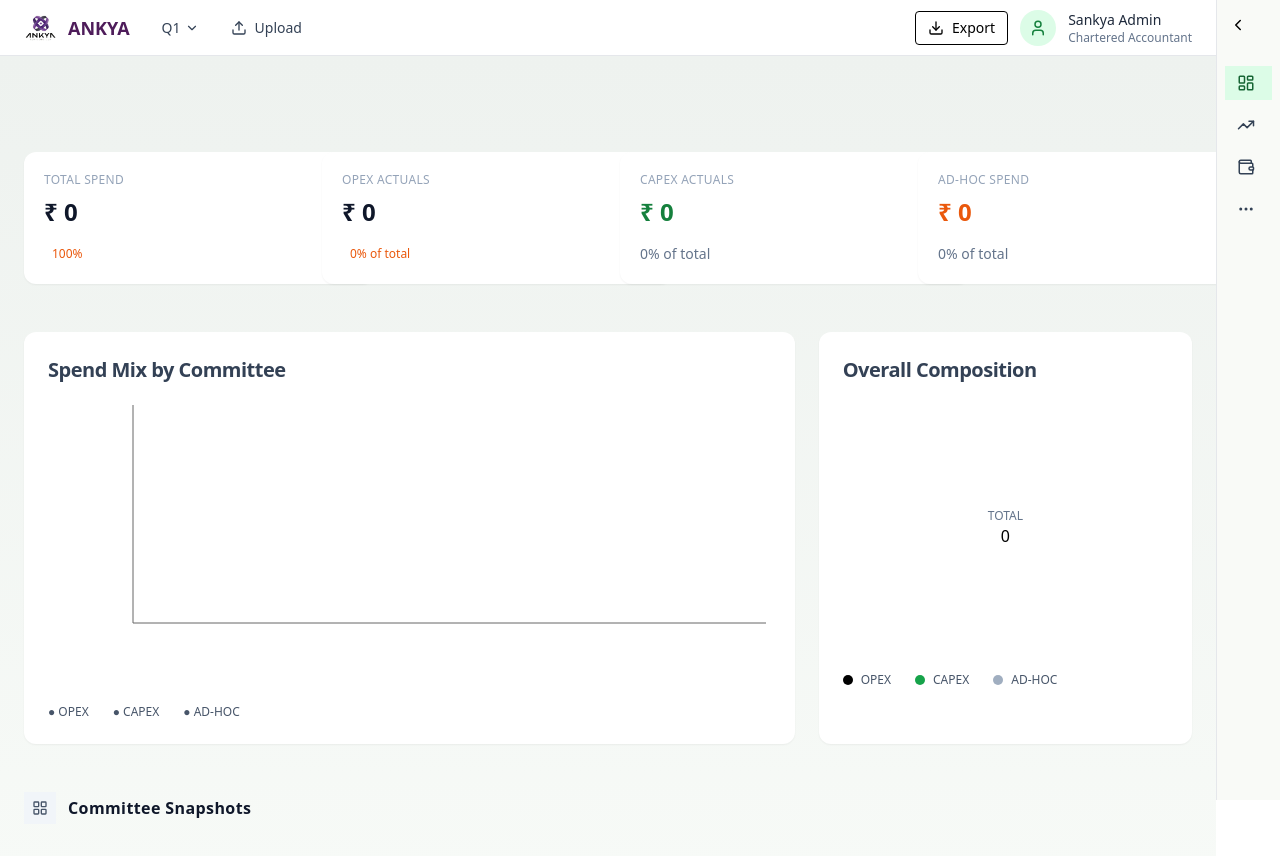
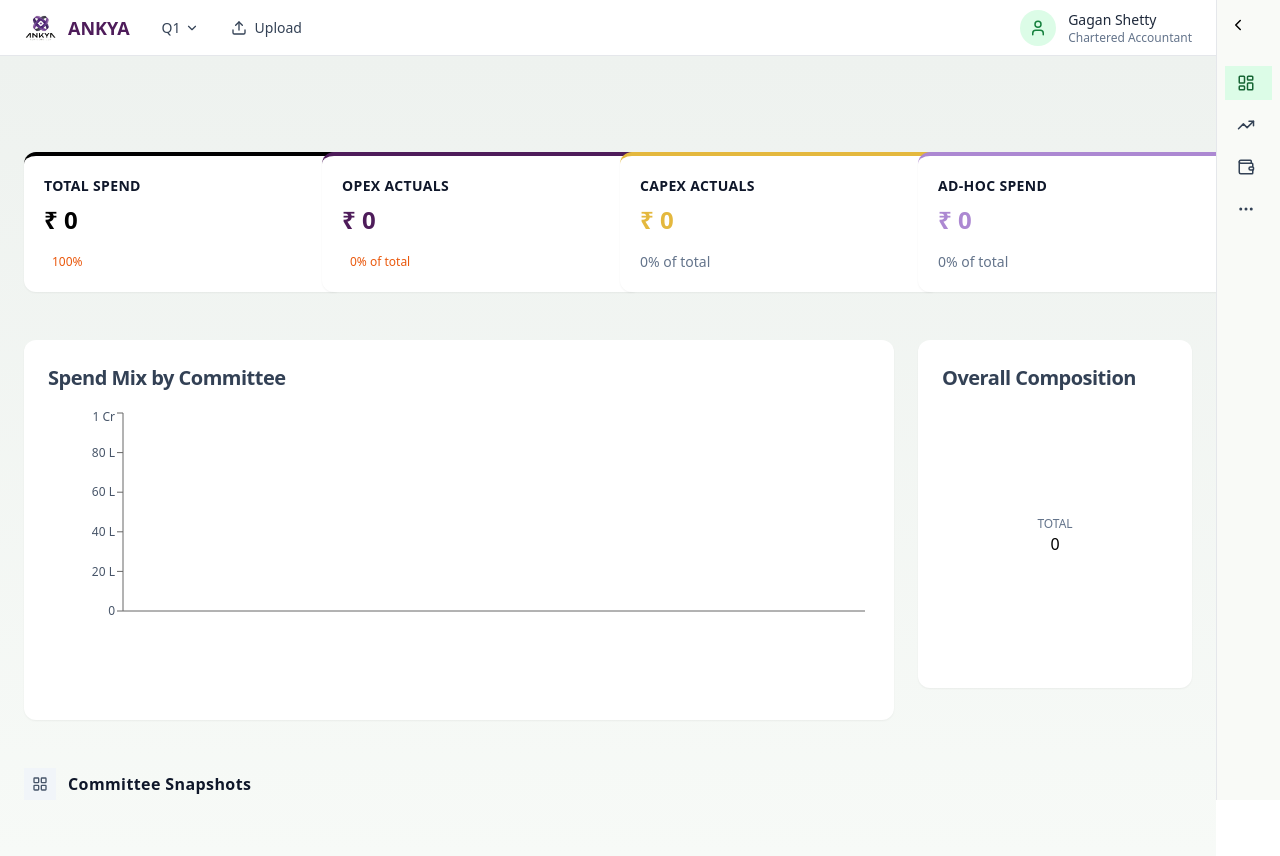
Before and after one commit to NJ-kannadiga/ankya-ca, a React (Vite) app: page /dashboard in a window 1280 px wide. Shown: the top 856 px of the page. Built offline with nearby package versions, Linux system fonts and the light colour scheme.

Commit message:
updated all hove and all

```diff
--- a/src/components/CommitteeCard.tsx
+++ b/src/components/CommitteeCard.tsx
@@ -1,11 +1,19 @@
 import { formatINRShort } from "@/lib/utils"
+import { KPI_COLORS } from "@/lib/kpiColors"
+
+type CommitteeCardProps = {
+  name: string
+  opex?: number
+  capex?: number
+  adhoc?: number
+}
 
 export function CommitteeCard({
   name,
   opex = 0,
   capex = 0,
   adhoc = 0,
-}) {
+}: CommitteeCardProps) {
   const total = opex + capex + adhoc || 1
 
   const opexPct = (opex / total) * 100
@@ -15,47 +23,75 @@ export function CommitteeCard({
   return (
     <div className="bg-white rounded-xl border border-slate-100 shadow-sm p-4">
       {/* TITLE */}
-      <h3 className="text-sm font-semibold text-slate-800 mb-3">
+      <h3 className="text-sm font-semibold text-slate-800 mb-3 truncate">
         {name}
       </h3>
 
-      {/* SINGLE SEGMENTED PROGRESS BAR */}
+      {/* SEGMENTED PROGRESS BAR */}
       <div className="h-2 w-full rounded-full bg-slate-200 overflow-hidden flex mb-4">
         {opex > 0 && (
           <div
-            className="bg-slate-900"
-            style={{ width: `${opexPct}%` }}
+            style={{
+              width: `${opexPct}%`,
+              backgroundColor: KPI_COLORS.opex,
+            }}
           />
         )}
         {capex > 0 && (
           <div
-            className="bg-green-600"
-            style={{ width: `${capexPct}%` }}
+            style={{
+              width: `${capexPct}%`,
+              backgroundColor: KPI_COLORS.capex,
+            }}
           />
         )}
         {adhoc > 0 && (
           <div
-            className="bg-orange-500"
-            style={{ width: `${adhocPct}%` }}
+            style={{
+              width: `${adhocPct}%`,
+              backgroundColor: KPI_COLORS.adhoc,
+            }}
           />
         )}
       </div>
 
-      {/* INLINE VALUES (OLD STYLE FEEL) */}
+      {/* VALUES */}
       <div className="flex justify-between text-xs">
-        <Value label="OPEX" value={opex} color="text-slate-900" />
-        <Value label="CAPEX" value={capex} color="text-green-600" />
-        <Value label="AD-HOC" value={adhoc} color="text-orange-500" />
+        <Value
+          label="OPEX"
+          value={opex}
+          color={KPI_COLORS.opex}
+        />
+        <Value
+          label="CAPEX"
+          value={capex}
+          color={KPI_COLORS.capex}
+        />
+        <Value
+          label="AD-HOC"
+          value={adhoc}
+          color={KPI_COLORS.adhoc}
+        />
       </div>
     </div>
   )
 }
 
-function Value({ label, value, color }) {
+/* ===================== VALUE COMPONENT ===================== */
+
+function Value({
+  label,
+  value,
+  color,
+}: {
+  label: string
+  value: number
+  color: string
+}) {
   return (
     <div className="flex flex-col items-center">
       <span className="text-slate-500">{label}</span>
-      <span className={`font-medium ${color}`}>
+      <span className="font-medium" style={{ color }}>
         {value ? formatINRShort(value) : "₹0"}
       </span>
     </div>
--- a/src/components/charts/SpendBarChart.tsx
+++ b/src/components/charts/SpendBarChart.tsx
@@ -13,6 +13,19 @@ type ThresholdConfig = {
   enabled: boolean
   value: number
 }
+const LAKH = 100_000
+const CRORE = 10_000_000
+
+const Y_TICKS = [
+  0 * LAKH,    // 0 L
+  10 * LAKH,   // 10 L
+  20 * LAKH,   // 20 L
+  40 * LAKH,   // 40 L
+  60 * LAKH,   // 60 L
+  80 * LAKH,   // 80 L
+  1 * CRORE,   // 1 Cr
+]
+
 
 type SpendBarChartProps = {
   data: {
@@ -38,6 +51,40 @@ export function SpendBarChart({
   Gtitle = "Spend Mix by Committee",
 }: SpendBarChartProps) {
   const isThresholdEnabled = threshold?.enabled === true
+const WrappedXAxisTick = ({ x, y, payload, width = 90 }: any) => {
+  const text = payload.value
+  const words = text.split(" ")
+
+  const lines: string[] = []
+  let currentLine = ""
+
+  words.forEach((word) => {
+    if ((currentLine + word).length <= 12) {
+      currentLine += (currentLine ? " " : "") + word
+    } else {
+      lines.push(currentLine)
+      currentLine = word
+    }
+  })
+
+  if (currentLine) lines.push(currentLine)
+
+  return (
+    <text
+      x={x}
+      y={y + 10}
+      textAnchor="middle"
+      fill="#475569"
+      fontSize={12}
+    >
+      {lines.map((line, index) => (
+        <tspan key={index} x={x} dy={index === 0 ? 0 : 14}>
+          {line}
+        </tspan>
+      ))}
+    </text>
+  )
+}
 
   // 🔁 Transform data only if threshold is enabled
   const chartData = isThresholdEnabled
@@ -56,7 +103,8 @@ export function SpendBarChart({
       }))
     : data
 
-  return (
+
+    return (
     <div className="bg-white rounded-xl shadow-sm p-6">
       {/* TITLE */}
       <h2 className="text-xl font-bold text-slate-700 mb-4 tracking-tight">
@@ -68,18 +116,26 @@ export function SpendBarChart({
         <ResponsiveContainer width="100%" height="100%">
           <BarChart data={chartData}>
             {/* X AXIS */}
-         <XAxis
+ <XAxis
   dataKey="name"
   interval={0}
-  tick={{ fontSize: 12, fill: "#475569" }}
-  height={60}
+  tick={<WrappedXAxisTick />}
+  height={80}   // important for multi-line
+
+    angle={-30}
+
 />
 
             {/* Y AXIS */}
-            <YAxis
-              tickFormatter={formatINRShort}
-              width={80}
-            />
+<YAxis
+  domain={[0, 1 * CRORE]}   // 👈 must include 0
+  ticks={Y_TICKS}
+  tickFormatter={formatINRShort}
+  width={70}
+  tick={{ fontSize: 12, fill: "#475569" }}
+  allowDataOverflow
+/>
+
 
             {/* TOOLTIP */}
             <Tooltip
@@ -101,18 +157,18 @@ export function SpendBarChart({
                 />
               </>
             ) : (
-              <Bar dataKey="opex" fill="#000000" />
+              <Bar dataKey="opex" fill="#4E1C5A" minPointSize={6} />
             )}
 
             {/* CAPEX & AD-HOC */}
-            <Bar dataKey="capex" fill="#2f855a" />
-            <Bar dataKey="adhoc" fill="#a0aec0" />
+            <Bar dataKey="capex" fill="#E4B83E" minPointSize={6}/>
+            <Bar dataKey="adhoc" fill="#AC88D2" minPointSize={6}/>
           </BarChart>
         </ResponsiveContainer>
       </div>
 
       {/* LEGEND */}
-      <div className="mt-4 flex gap-6 text-xs text-slate-600 flex-wrap">
+      {/* <div className="mt-4 flex gap-6 text-xs text-slate-600 flex-wrap">
         {isThresholdEnabled ? (
           <>
             <span className="text-green-700">● OPEX (Within Threshold)</span>
@@ -123,7 +179,7 @@ export function SpendBarChart({
         )}
         <span>● CAPEX</span>
         <span>● AD-HOC</span>
-      </div>
+      </div> */}
     </div>
   )
 }
--- a/src/components/charts/SpendPieChart.tsx
+++ b/src/components/charts/SpendPieChart.tsx
@@ -8,9 +8,9 @@ import {
 } from "recharts"
 import {  formatINRShort } from "@/lib/utils";
 const DEFAULT_COLORS = [
-  "#000000",
-  "#16a34a",
-  "#a0aec0",
+  "#4E1C5A",
+  "#E4B83E",
+  "#AC88D2",
   "#dc2626",
   "#f59e0b",
 ]
@@ -20,6 +20,7 @@ export function SpendPieChart({
   title = "Overall Composition",
   centerLabel = "TOTAL",
   centerValue,
+  showlegend = true,
 }: SpendPieChartProps) {
   return (
     <div className="bg-white rounded-xl shadow-sm p-6">
@@ -77,7 +78,7 @@ export function SpendPieChart({
       </div>
 
       {/* LEGEND (AUTO) */}
-      <div className="mt-4 flex flex-wrap gap-6 text-xs text-slate-600">
+     { showlegend && <div className="mt-4 flex flex-wrap gap-6 text-xs text-slate-600">
         {data.map((slice, index) => (
           <div
             key={slice.name}
@@ -94,7 +95,7 @@ export function SpendPieChart({
             <span className="font-medium">{slice.name}</span>
           </div>
         ))}
-      </div>
+      </div>}
     </div>
   )
 }
--- a/src/components/ui/DashboardCards.tsx
+++ b/src/components/ui/DashboardCards.tsx
@@ -25,16 +25,6 @@ type DashboardCardsProps = {
 }
 
 export function DashboardCards({ data }: DashboardCardsProps) {
-  const ALLOWED_POPUP_TITLES = [
-  "Total Budget Approved",
-  "Total Expenditure",
-  "Unspent Balance",
-  "Community Alert",
-]
-
-
-
-
   const [selectedCard, setSelectedCard] = useState<any>(null)
 
   return (
@@ -43,26 +33,25 @@ export function DashboardCards({ data }: DashboardCardsProps) {
         {data.map((item, index) => (
           <div
             key={index}
-  className={`cursor-pointer ${
-    ALLOWED_POPUP_TITLES.includes(item.title) ? "" : "pointer-events-none"
-  }`}
-  onClick={() => {
-    if (!ALLOWED_POPUP_TITLES.includes(item.title)) return
-    setSelectedCard(item)
-  }}
+            className="cursor-pointer"
+            onClick={() => setSelectedCard(item)}
           >
             <KpiCard
               title={item.title}
-            amount={item.title.toLowerCase() === 'community alert' ? item.amount : formatINRShort(item.amount)}
+              amount={
+                item.title.toLowerCase() === "community alert"
+                  ? item.amount
+                  : formatINRShort(item.amount)
+              }
               percentText={item.percentText ?? item.percentage}
               percentValue={item.percentValue}
               isPositive={item.isPositive}
               amountColor={item.amountColor}
+              colorKey={item.colorKey}
             />
           </div>
         ))}
       </div>
-
 
       {/* POPUP */}
       <Modal
@@ -71,12 +60,16 @@ export function DashboardCards({ data }: DashboardCardsProps) {
         onClose={() => setSelectedCard(null)}
       >
         {/* BAR GRAPH */}
-  {selectedCard?.title !== "Community Alert" ? (
+        {selectedCard?.data?.length ? (
           <SpendingByCommitteeBar
             title={`${selectedCard?.title} – Breakdown`}
-    data={selectedCard?.data}
+            data={selectedCard.data}
           />
-) : null}
+        ) : (
+          <p className="text-sm text-slate-500">
+            No breakdown data available.
+          </p>
+        )}
 
         {/* TABLE */}
         <div className="mt-8">
@@ -86,6 +79,7 @@ export function DashboardCards({ data }: DashboardCardsProps) {
             data={generateRowsFromData(selectedCard?.data || [])}
           />
         </div>
-      </Modal></>
+      </Modal>
+    </>
   )
 }
--- a/src/components/ui/KpiCard.tsx
+++ b/src/components/ui/KpiCard.tsx
@@ -1,14 +1,13 @@
 import React from "react"
+import { KPI_COLORS } from "@/lib/kpiColors"
 
 type KpiCardProps = {
   title: string
   amount: any
   percentText?: string
   percentValue?: string
-  amountColor?: string
+  colorKey?: keyof typeof KPI_COLORS
   percentColor?: string
-  isPositive?: boolean
-  data?:[]
 }
 
 export function KpiCard({
@@ -16,44 +15,61 @@ export function KpiCard({
   amount,
   percentText,
   percentValue,
-  amountColor = "text-slate-900",
-  isPositive = false,
-  percentColor= "text-orange-600",
-  data
+  colorKey = "total",
+  percentColor = "text-orange-600",
 }: KpiCardProps) {
+  const accentColor = KPI_COLORS[colorKey] ?? KPI_COLORS.total
+
   return (
-    <div  className="
-    bg-white rounded-xl shadow-sm hover:shadow-md transition
+    <div
+  className="
+    bg-white rounded-xl
+    shadow-sm
     p-5 min-h-[120px]
     flex flex-col justify-between
 
-    w-fit              /* 👈 key */
-    min-w-[350px]      /* 👈 safe minimum */
-    max-w-[320px]      /* 👈 prevent wide card */
+    w-fit min-w-[320px] max-w-[350px]
+
+    /* ✅ HOVER ANIMATION */
+    transform-gpu
+    transition-all duration-300 ease-out
+    hover:-translate-y-2
+    hover:scale-[1.04]
+    hover:shadow-2xl
   "
+  style={{
+    borderTop: `4px solid ${accentColor}`,
+  }}
 >
+      {/* TITLE (FIXED OPACITY & WEIGHT) */}
+    <p className="
+  text-sm
+  font-bold
+  text-slate-900
+  tracking-wide
+  uppercase
+  mb-2
+">
+  {title}
+</p>
 
-      {/* TOP SECTION */}
-      <div>
-        {/* TITLE */}
-        <p className="text-xs tracking-wide text-slate-400 font-medium uppercase mb-2">
-          {title}
-        </p>
-
-        {/* AMOUNT */}
-    {  title.toLowerCase() !== 'community alert' && <div className={`text-2xl font-bold ${amountColor}`}>
-          ₹ {amount}
-        </div>}
-         {  title.toLowerCase() == 'community alert' && <div className={`text-2xl font-bold ${amountColor}`}>
-        {amount}
-        </div>}
+      {/* AMOUNT */}
+      <div
+        className="text-2xl font-bold"
+        style={{ color: accentColor }}
+      >
+        {title.toLowerCase() === "community alert"
+          ? amount
+          : `₹ ${amount}`}
       </div>
 
-      {/* BOTTOM SECTION (ALWAYS VISIBLE) */}
+      {/* FOOTER */}
       <div className="mt-4 flex items-center gap-2 text-sm">
         {percentValue && (
-          <span className={`px-2 py-0.5 rounded-full ${percentColor} text-xs font-medium`}>
-             {percentValue}
+          <span
+            className={`px-2 py-0.5 rounded-full ${percentColor} text-xs font-medium`}
+          >
+            {percentValue}
           </span>
         )}
 
--- a/src/components/ui/TopNav.tsx
+++ b/src/components/ui/TopNav.tsx
@@ -86,44 +86,47 @@ interface SummaryItem {
     { name: "Ad-Hoc", value: totals["Ad-Hoc"] },
   ];
 }
- function parsePaymentDate(dateStr?: string): Date | null {
-  if (!dateStr || typeof dateStr !== "string") return null
+function parsePaymentDate(dateValue?: string | number): Date | null {
+  if (dateValue === null || dateValue === undefined) return null
 
-  const trimmed = dateStr.trim()
+  /* ===============================
+     CASE 1: Excel serial number
+     =============================== */
+  if (typeof dateValue === "number" && isFinite(dateValue)) {
+    const excelEpoch = new Date(1899, 11, 30)
+    return new Date(excelEpoch.getTime() + dateValue * 86400000)
+  }
 
-  // ===============================
-  // Format 1: DD-MMM-YY  (03-Dec-25)
-  // ===============================
-  if (trimmed.includes("-")) {
-    const parts = trimmed.split("-")
-    if (parts.length === 3) {
-      const [dayStr, monStr, yearStr] = parts
+  if (typeof dateValue !== "string") return null
+
+  const trimmed = dateValue.trim()
+  if (!trimmed) return null
+
+  /* ===============================
+     CASE 2: DD-MMM-YY (case-insensitive)
+     e.g. 01-jan-25, 01-JAN-25
+     =============================== */
+  if (/[a-zA-Z]/.test(trimmed) && trimmed.includes("-")) {
+    const [dayStr, monStr, yearStr] = trimmed.split("-")
 
     const monthMap: Record<string, number> = {
-        Jan: 0, Feb: 1, Mar: 2,
-        Apr: 3, May: 4, Jun: 5,
-        Jul: 6, Aug: 7, Sep: 8,
-        Oct: 9, Nov: 10, Dec: 11,
+      jan: 0, feb: 1, mar: 2, apr: 3, may: 4, jun: 5,
+      jul: 6, aug: 7, sep: 8, oct: 9, nov: 10, dec: 11,
     }
 
-      const month = monthMap[monStr]
-      if (month === undefined) return null
+    const month = monthMap[monStr.toLowerCase()]
+    const day = Number(dayStr)
+    const year = yearStr.length === 2 ? 2000 + Number(yearStr) : Number(yearStr)
 
-      const day = Number(dayStr)
-      const year =
-        yearStr.length === 2 ? Number(`20${yearStr}`) : Number(yearStr)
-
-      if (!isFinite(day) || !isFinite(year)) return null
-
+    if (!isFinite(day) || month === undefined || !isFinite(year)) return null
     return new Date(year, month, day)
   }
-  }
 
-  // ===============================
-  // Format 2: DD/MM/YYYY  (15/12/2025)
-  // ===============================
-  if (trimmed.includes("/")) {
-    const parts = trimmed.split("/")
+  /* ===============================
+     CASE 3: DD-MM-YYYY or DD/MM/YYYY
+     =============================== */
+  if (trimmed.includes("-") || trimmed.includes("/")) {
+    const parts = trimmed.split(/[-/]/)
     if (parts.length === 3) {
       const [dayStr, monthStr, yearStr] = parts
 
@@ -131,14 +134,7 @@ interface SummaryItem {
       const month = Number(monthStr) - 1
       const year = Number(yearStr)
 
-      if (
-        !isFinite(day) ||
-        !isFinite(month) ||
-        !isFinite(year)
-      ) {
-        return null
-      }
-
+      if (!isFinite(day) || !isFinite(month) || !isFinite(year)) return null
       return new Date(year, month, day)
     }
   }
@@ -146,6 +142,15 @@ interface SummaryItem {
   return null
 }
 
+function formatDate(date: Date | null) {
+  return date
+    ? date.toLocaleDateString("en-IN", {
+        day: "2-digit",
+        month: "short",
+        year: "numeric",
+      })
+    : ""
+}
 
 function getQuarterFromDate(date) {
   if (!date || isNaN(date)) return null;
@@ -247,106 +252,7 @@ const handleFileChange = (e) => {
 };
 
 
-// const handleFileChange = (e) => {
-//   const file = e.target.files?.[0];
-//   if (!file) return;
 
-//   const reader = new FileReader();
-
-//   reader.onload = async (event) => {
-//     try {
-//       const binaryData = event.target.result;
-//       const workbook = XLSX.read(binaryData, { type: "binary" });
-
-//       /* ============================
-//          ✅ TAKE SHEETS 0, 1, 2
-//       ============================ */
-//       const targetSheetNames = workbook.SheetNames.slice(0, 3);
-
-//       const MAX_ROWS = 5000;
-//       const BATCH_SIZE = 100;
-
-//       let allRows = [];
-//       let finalHeaders = new Set();
-
-//       for (const sheetName of targetSheetNames) {
-//         const sheet = workbook.Sheets[sheetName];
-//         if (!sheet) continue;
-
-//         const sheetData = XLSX.utils.sheet_to_json(sheet, {
-//           header: 1,
-//           defval: "",
-//         });
-
-//         if (!sheetData.length) continue;
-
-//         const rawHeaders = sheetData[0];
-//         const headers = rawHeaders
-//           .map((h) => String(h).trim())
-//           .filter(Boolean);
-
-//         headers.forEach((h) => finalHeaders.add(h));
-
-//         const totalRows = Math.min(sheetData.length - 1, MAX_ROWS);
-//         let processedRows = 0;
-
-//         for (let i = 1; i <= totalRows; i += BATCH_SIZE) {
-//           const batch = sheetData.slice(i, i + BATCH_SIZE);
-
-//           batch.forEach((row) => {
-//             const obj = {};
-//             let hasData = false;
-
-//             rawHeaders.forEach((header, colIndex) => {
-//               const key = String(header).trim();
-//               if (!key) return;
-
-//               const value = row[colIndex] ?? "";
-//               if (value !== "") hasData = true;
-
-//               obj[key] = value;
-//             });
-
-//             /* ✅ QUARTER LOGIC */
-//             const paymentDate = parsePaymentDate(obj["Payment Date"]);
-//             const quarter = getQuarterFromDate(paymentDate);
-//             if (quarter) obj.Quarter = quarter;
-
-//             if (hasData) allRows.push(obj);
-//           });
-
-//           processedRows += batch.length;
-
-//           const percent = Math.min(
-//             90,
-//             Math.round((processedRows / totalRows) * 100)
-//           );
-//           console.log(`Processing ${sheetName}: ${percent}%`);
-
-//           await new Promise((res) => setTimeout(res, 5));
-//         }
-//       }
-
-//       /* ============================
-//          ✅ FINAL MERGED DATA
-//       ============================ */
-//       const finalData = {
-//         columns: [...finalHeaders, "Quarter"],
-//         rows: allRows,
-//       };
-
-//       console.log("Final Parsed Data (Sheets 0,1,2):", finalData);
-
-//       setExcelData(finalData);
-//       onExcelParsed?.(finalData);
-
-//     } catch (err) {
-//       console.error("Excel parsing error:", err);
-//     }
-//   };
-
-//   reader.readAsBinaryString(file);
-// };
 
 
 
@@ -407,10 +313,10 @@ const handleFileChange = (e) => {
       {/* RIGHT SECTION */}
       <div className="flex items-center gap-3">
         {/* EXPORT */}
-        <button className="flex items-center gap-2 text-sm px-3 py-1.5 border border-black rounded hover:bg-slate-100 transition">
+        {/* <button className="flex items-center gap-2 text-sm px-3 py-1.5 border border-black rounded hover:bg-slate-100 transition">
           <Download size={16} />
           Export
-        </button>
+        </button> */}
 
         {/* PROFILE */}
         <div className="h-9 w-9 rounded-full bg-green-100 flex items-center justify-center">
@@ -419,8 +325,7 @@ const handleFileChange = (e) => {
 
         <div className="leading-tight text-left">
           <p className="text-sm font-medium text-slate-800">
-            Sankya Admin
-          </p>
+Gagan Shetty           </p>
           <p className="text-xs text-slate-500">
             Chartered Accountant
           </p>
--- /dev/null
+++ b/src/lib/kpiColors.ts
@@ -0,0 +1,11 @@
+// can live near KpiCard or in a constants file
+
+export const KPI_COLORS: Record<
+  "total" | "opex" | "capex" | "adhoc",
+  string
+> = {
+  total: "#000000",
+  opex: "#4E1C5A",
+  capex: "#E4B83E",
+  adhoc: "#AC88D2",
+}
--- a/src/pages/dashboard/Overview.tsx
+++ b/src/pages/dashboard/Overview.tsx
@@ -24,6 +24,8 @@ interface BarItem {
   capex: number;
   adhoc: number;
 }
+
+
 
 // --- Helper Functions ---
 function formatToCrL(value: number): string {
@@ -56,17 +58,17 @@ export default function Overview() {
       const amt = Number(r["Total Expense Paid"]) || 0;
       if (r.Nature === "Operating") operating += amt;
       else if (r.Nature === "Capex") capex += amt;
-      else if (r.Nature === "Ad-Hoc") adhoc += amt;
+      else if (r.Nature?.toLowerCase() === "ad-hoc") adhoc += amt;
     });
 
     const total = operating + capex + adhoc;
     const qLabel = filteredRows[0]?.Quarter ? `(${filteredRows[0].Quarter})` : "";
 
     return [
-      { title: `Total Spend ${qLabel}`, rawAmount: total, amount: formatToCrL(total), percentValue: "100%", isPositive: true },
-      { title: "OPEX Actuals", rawAmount: operating, amount: formatToCrL(operating), percentValue: `${percent(operating, total)} of total`, isPositive: true },
-      { title: "CAPEX Actuals", rawAmount: capex, amount: formatToCrL(capex), percentText: `${percent(capex, total)} of total`, amountColor: "text-green-700" },
-      { title: "Ad-Hoc Spend", rawAmount: adhoc, amount: formatToCrL(adhoc), percentText: `${percent(adhoc, total)} of total`, amountColor: "text-orange-600" },
+      { title: `Total Spend ${qLabel}`, rawAmount: total, amount: formatToCrL(total), percentValue: "100%", isPositive: true, colorKey: total },
+      { title: "OPEX Actuals", rawAmount: operating, amount: formatToCrL(operating), percentValue: `${percent(operating, total)} of total`, isPositive: true, colorKey: "opex" },
+      { title: "CAPEX Actuals", rawAmount: capex, amount: formatToCrL(capex), percentText: `${percent(capex, total)} of total`, amountColor: "text-green-700", colorKey: "capex" },
+      { title: "Ad-Hoc Spend", rawAmount: adhoc, amount: formatToCrL(adhoc), percentText: `${percent(adhoc, total)} of total`, amountColor: "text-orange-600", colorKey: "adhoc" },
     ];
   }, [filteredRows]);
 
@@ -105,16 +107,19 @@ export default function Overview() {
         <DashboardCards data={cards} />
       </div>
 
-      <div className="mt-12 grid grid-cols-1 lg:grid-cols-3 gap-6">
-        <div className="lg:col-span-2">
+   <div className="mt-12 grid grid-cols-1 lg:grid-cols-4 gap-6">
+  <div className="lg:col-span-3">
     <SpendBarChart data={barData} />
   </div>
 
+  <div className="lg:col-span-1">
     <SpendPieChart
       title="Overall Composition"
       data={pieData}
       centerValue={cards[0].amount}
+      showlegend={false}
     />
+  </div>
 </div>
 
       <CommitteeSnapshots data={barData} />
```
Also changed, not shown: 1 other file (tests, documents, lock files or other folders). Lines whose indentation alone changed are shown as unchanged.
